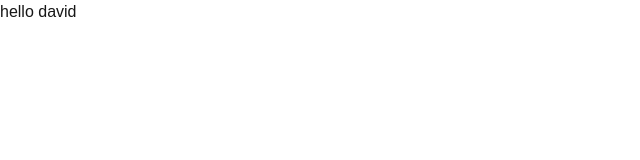
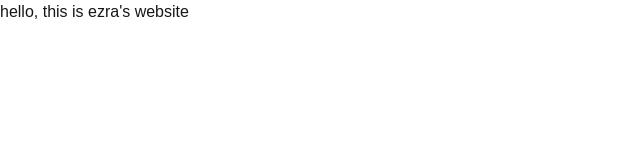
Before and after one commit to Etoad8473/chalant_dev, a Next.js app: page / in a window 1280 px wide. Shown: the top 160 px of the page, without its empty margins (0-640 px from the left). Built offline with nearby package versions, Linux system fonts and the light colour scheme.

Commit message:
fourth commit

```diff
--- a/app/page.tsx
+++ b/app/page.tsx
@@ -1,7 +1,7 @@
 export default function Home() {
   return (
     <div className="">
-      <p>hello david</p>
+      <p>hello, this is ezra's website</p>
     </div>
   );
 }
```
